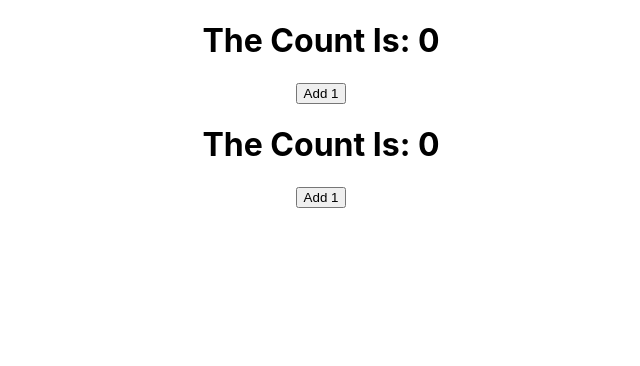
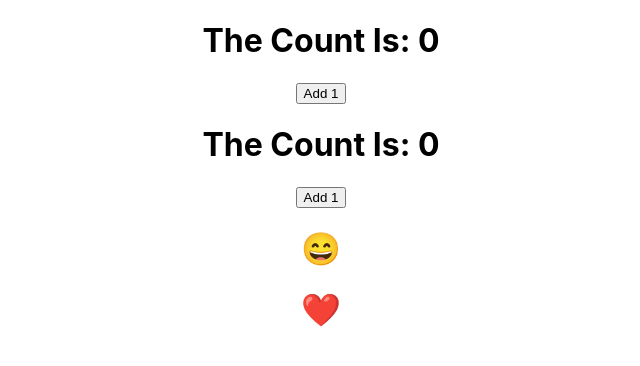
Before and after one commit to colson0x1/react-hooks, a React (Create React App) app: page / in a window 1280 px wide. Shown: the top 366 px of the page, without its empty margins (319-959 px from the left). Built offline with nearby package versions, Linux system fonts and the light colour scheme.

Commit message:
create toggler component

```diff
--- a/src/App.jsx
+++ b/src/App.jsx
@@ -2,6 +2,7 @@ import React, { Component } from 'react';
 import './App.css';
 import CounterClass from './CounterClass';
 import CounterHooks from './CounterHooks';
+import Toggler from './Toggler';
 
 class App extends Component {
   render() {
@@ -9,6 +10,7 @@ class App extends Component {
       <div className='App'>
         <CounterClass />
         <CounterHooks />
+        <Toggler />
       </div>
     );
   }
--- /dev/null
+++ b/src/Toggler.jsx
@@ -0,0 +1,23 @@
+import React, { useState } from 'react';
+
+function Toggler() {
+  const [isHappy, setIsHappy] = useState(true);
+  const [isHeartbroken, setIsHeartbroken] = useState(false);
+
+  const toggleIsHapy = () => {
+    setIsHappy(!isHappy);
+  };
+
+  const toggleIsBroken = () => {
+    setIsHeartbroken(!isHeartbroken);
+  };
+
+  return (
+    <div>
+      <h1 onClick={toggleIsHapy}>{isHappy ? '😄' : '😢'}</h1>
+      <h1 onClick={toggleIsBroken}>{isHeartbroken ? '💔' : '❤️ '}</h1>
+    </div>
+  );
+}
+
+export default Toggler;
```
